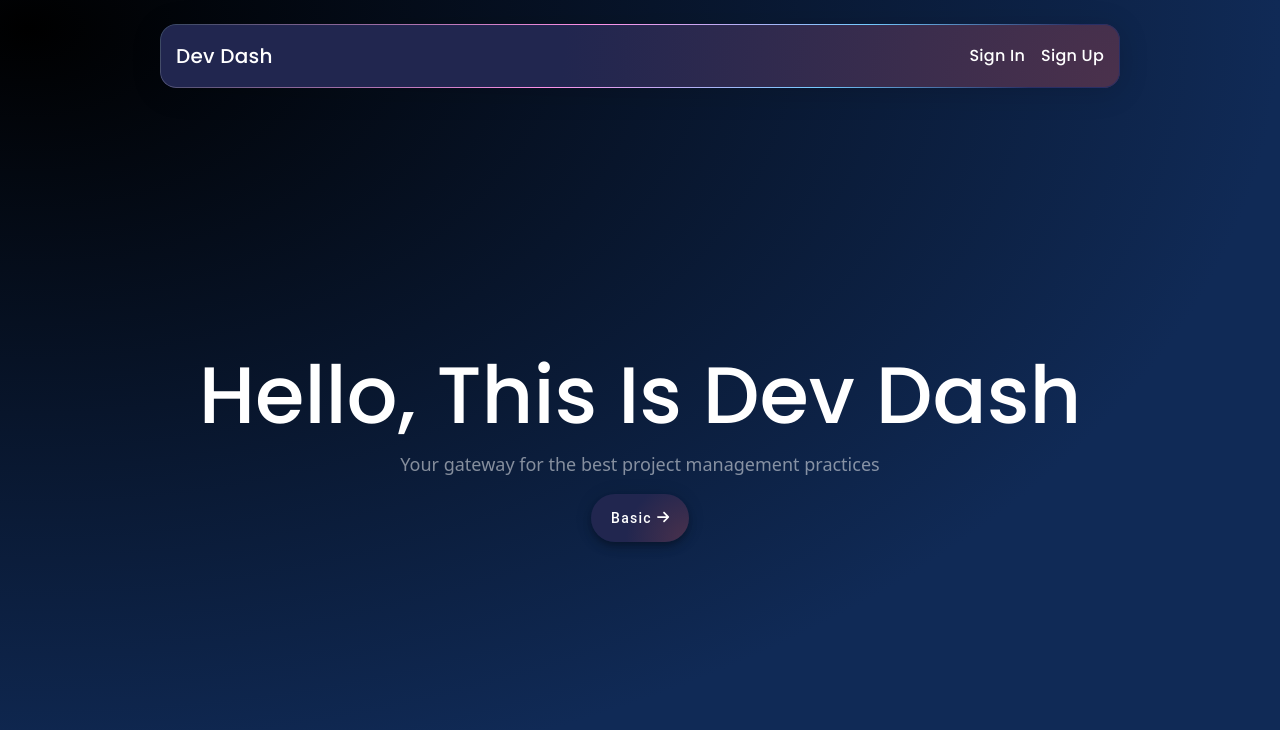
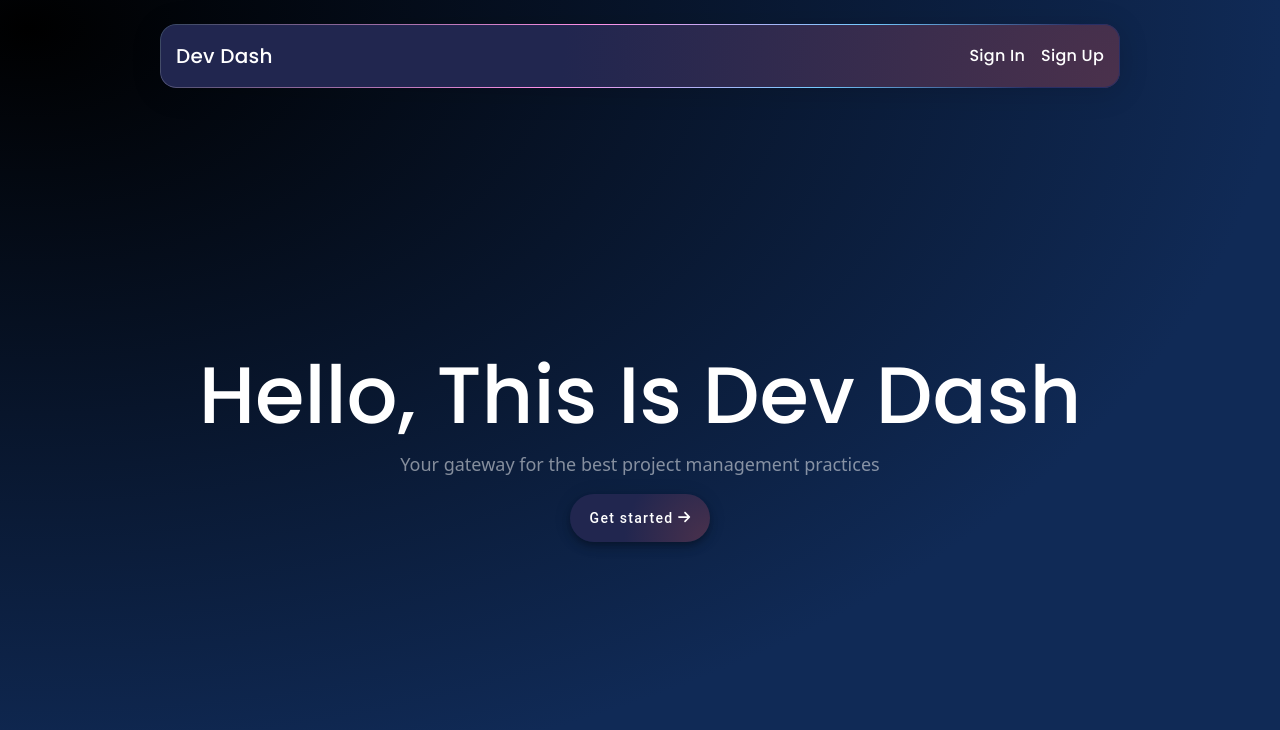
Before and after one commit to dev-dash0/Frontend, an Angular app: page / in a window 1280 px wide. Shown: the top 730 px of the page. Built offline with nearby package versions, Linux system fonts and the light colour scheme.

Commit message:
update button

```diff
--- a/src/app/app.component.html
+++ b/src/app/app.component.html
@@ -15,7 +15,7 @@
       <div class="example-flex-container">
         <div class="example-button-container">
           <button mat-fab extended>
-            Basic
+            Get started
             <i class="fa-solid fa-arrow-right"></i>
           </button>
         </div>
```
